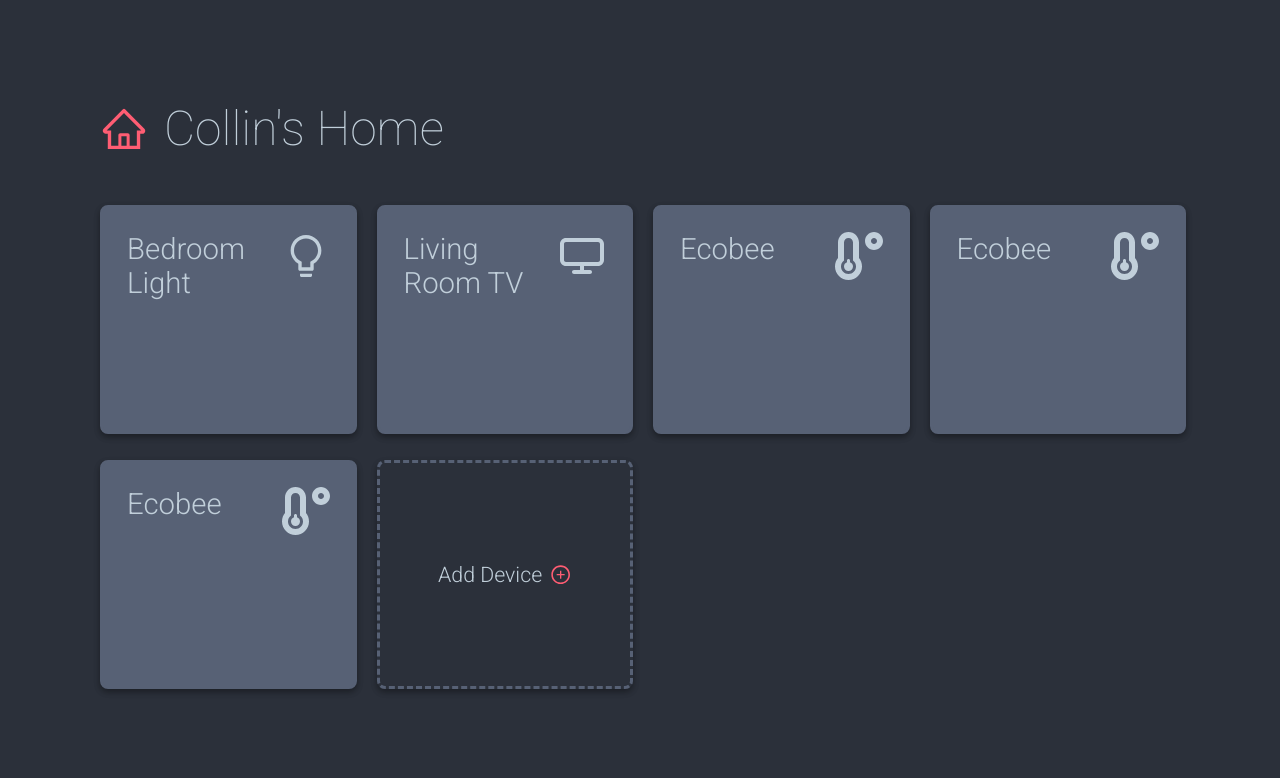
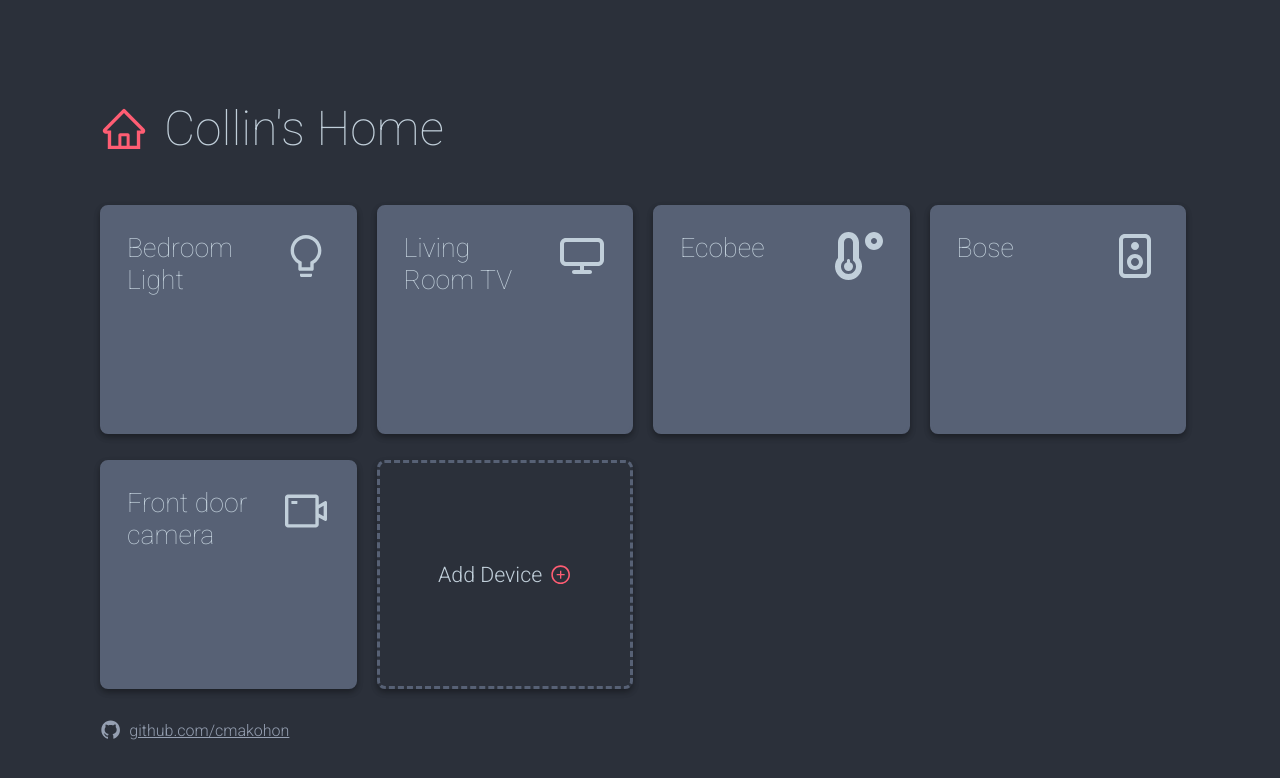
Before and after one commit to cmakohon/react-hooks-lab1, a React (Create React App) app in the folder finish/: page / in a window 1280 px wide. Shown: the top 778 px of the page. Built offline with nearby package versions, Linux system fonts and the light colour scheme.

Commit message:
updating styling, added additional smart devices

```diff
--- a/finish/src/App.css
+++ b/finish/src/App.css
@@ -18,3 +18,9 @@
     grid-template-columns: 1fr 1fr 1fr 1fr;
   }
 }
+
+.footer {
+  position: absolute;
+  bottom: 60px;
+  color: #959FB1;
+}
--- a/finish/src/App.js
+++ b/finish/src/App.js
@@ -2,6 +2,7 @@
 import DeviceTile from "./components/DeviceTile";
 import AddDevice from "./components/AddDevice";
 import Header from "./components/Header";
+import { AiFillGithub } from "react-icons/ai";
 import { defaultDevices } from "./data";
 import { confirmAlert } from "react-confirm-alert"; // Import
 import "react-confirm-alert/src/react-confirm-alert.css"; // Import css
@@ -19,6 +20,16 @@
         ))}
         <AddDevice />
       </div>
+      <a href="https://github.com/cmakohon" className="footer">
+        <AiFillGithub
+          style={{
+            marginRight: ".5rem",
+            fontSize: "16pt",
+            marginBottom: "-4px",
+          }}
+        />
+        github.com/cmakohon
+      </a>
     </div>
   );
 }
--- a/finish/src/components/AddDevice.js
+++ b/finish/src/components/AddDevice.js
@@ -29,11 +29,11 @@
   display: flex;
   justify-content: center;
   align-items: center;
+  cursor: pointer;
 `;
 
 const Row = styled.div`
   display: flex;
   align-items: center;
   font-size: 16pt;
-  cursor: pointer;
 `;
--- a/finish/src/components/DeviceTile.js
+++ b/finish/src/components/DeviceTile.js
@@ -41,5 +41,6 @@
 `;
 
 const DeviceName = styled.span`
-  font-size: 22pt;
+  font-size: 20pt;
+  font-weight: 100;
 `;
--- a/finish/src/components/Icon.js
+++ b/finish/src/components/Icon.js
@@ -1,5 +1,5 @@
-import { AiOutlineBulb } from "react-icons/ai";
-import { CgScreen } from "react-icons/cg";
+import { AiOutlineBulb, AiOutlineVideoCamera } from "react-icons/ai";
+import { CgScreen, CgMusicSpeaker } from "react-icons/cg";
 import { FaTemperatureLow } from "react-icons/fa";
 
 function Icon({type}) {
@@ -15,6 +15,12 @@
       case "THERMOSTAT":
         icon = <FaTemperatureLow />;
         break;
+      case "SPEAKER":
+        icon = <CgMusicSpeaker />;
+        break;
+      case "CAMERA":
+        icon = <AiOutlineVideoCamera />;
+        break;
       default:
         break;
     }
--- a/finish/src/data.js
+++ b/finish/src/data.js
@@ -15,13 +15,13 @@
     state: "OFF"
   },
   {
-    name: "Ecobee",
-    type: "THERMOSTAT",
+    name: "Bose",
+    type: "SPEAKER",
     state: "OFF"
   },
   {
-    name: "Ecobee",
-    type: "THERMOSTAT",
+    name: "Front door camera",
+    type: "CAMERA",
     state: "OFF"
   }
 ];
```
